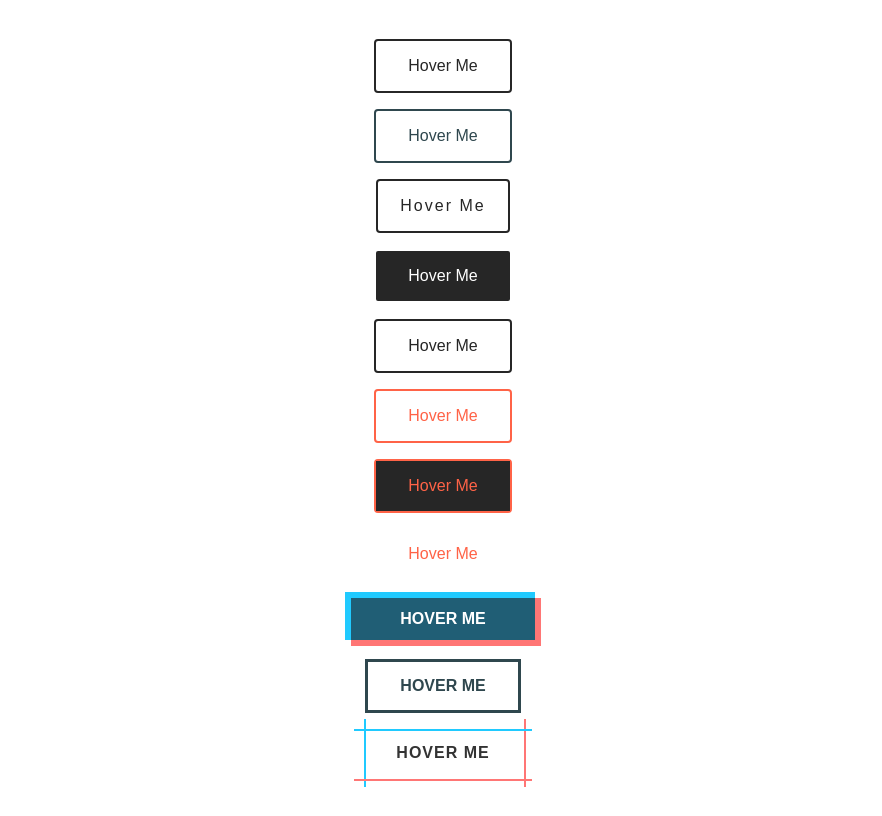
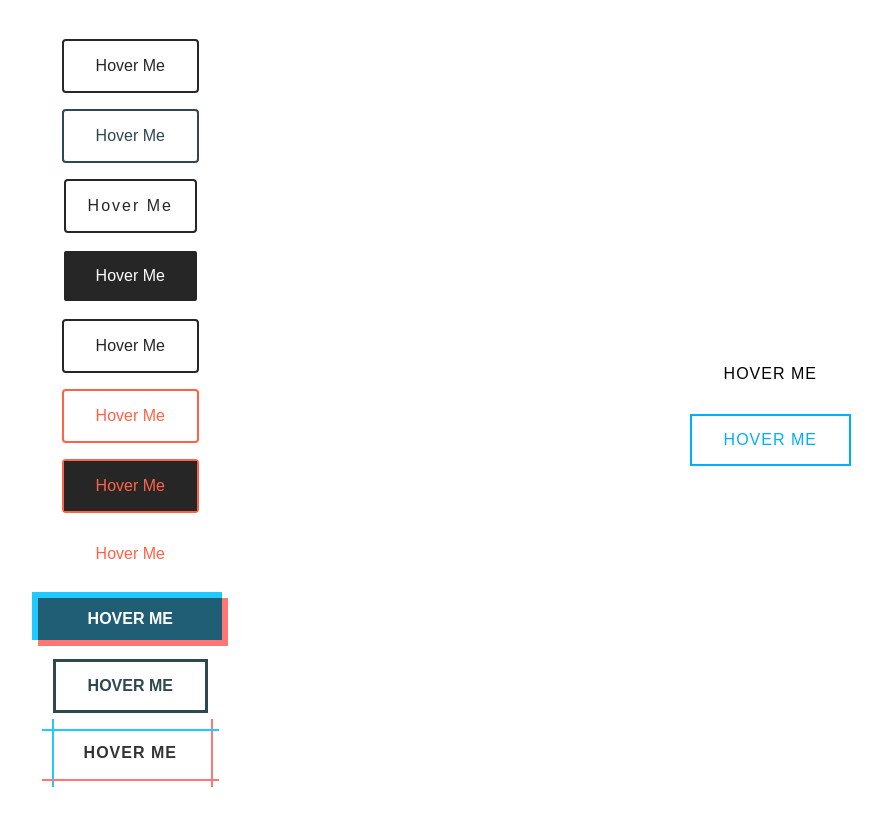
Before and after one commit to Rian-Shl/Creative-Buttons, a plain HTML site: page index.html in a window 1280 px wide. Shown: the whole page, without its empty margins (197-1079 px from the left). Drawn offline with Linux system fonts and the light colour scheme.

Commit message:
addd 2 new buttons

```diff
--- a/index.html
+++ b/index.html
@@ -20,6 +20,10 @@
     <a href="#" class="two-backgrounds">Hover Me</a>
     <a href="#" class="splitted"><span>Hover Me</span></a>
     <a href="#" class="border-swapping">Hover Me</a>
+    <button class="border-growing"><span></span>Hover Me</button>
+    <a href="#" class="wavy">
+        <div class="wave"></div>Hover Me
+    </a>
 
 </body>
 
--- a/style.css
+++ b/style.css
@@ -7,6 +7,7 @@ body {
     gap: 1rem;
     max-height: 100vh;
     flex-wrap: wrap;
+
 }
 
 /*  Rotating Button */
@@ -559,7 +560,7 @@ a.border-swapping:after {
     border-top: 2px solid #20caff;
     border-bottom: 2px solid #ff7675;
     transition: all 0.8s;
-
+    transition-delay: 0.2s;
 }
 
 a.border-swapping:hover:before{
@@ -569,3 +570,128 @@ a.border-swapping:hover:before{
 a.border-swapping:hover:after{
     transform: rotateX(180deg);
 }
+
+/* border-growing */
+button.border-growing {
+    background: transparent;
+    border: none;
+    position: relative;
+    text-transform: uppercase;
+    text-align: center;
+    font-size: 1rem;
+    line-height: 1rem;
+    padding: 1rem 2rem;
+    letter-spacing: 1px;
+    overflow: hidden;
+    cursor: pointer;
+}
+button.border-growing:before{
+    content: '';
+    position: absolute;
+    top: 0;
+    left: -100%;
+    width: 100%;
+    height: 2px;
+    background-color: #588796;
+    transition: all 0.3s;
+}
+
+button.border-growing:hover:before{
+    left: 0;
+}
+button.border-growing:after{
+    content: '';
+    position: absolute;
+    top: calc(100% - 2px);
+    left: 100%;
+    width: 100%;
+    height: 2px;
+    background-color: #588796;
+    transition: all 0.3s;
+}
+button.border-growing:hover:after{
+    left: 0;
+}
+
+button.border-growing span:before{
+    content: '';
+    position: absolute;
+    top: 100%;
+    left: 0;
+    width: 2px;
+    height: 100%;
+    background-color: #588796;
+    transition: all 0.3s;
+}
+
+button.border-growing:hover span:before {
+    top: 0;
+}
+button.border-growing span:after{
+    content: '';
+    position: absolute;
+    top: -100%;
+    left: calc(100% - 2px);
+    width: 2px;
+    height: 100%;
+    background-color: #588796;
+    transition: all 0.3s;
+}
+button.border-growing:hover span:after{
+    top: 0;
+}
+
+/* wavy */
+a.wavy {
+    text-decoration: none;
+    padding: 1rem 2rem;
+    font-size: 1rem;
+    font-family: sans-serif;
+    line-height: 1rem;
+    color: #00aeff;
+    letter-spacing: 1px;
+    border: 2px solid #00aeff;
+    text-transform: uppercase;
+    position: relative;
+    transition: all 0.5s;
+    transition-delay: 0.3s;
+    overflow: hidden;
+}
+
+a.wavy div.wave {
+    position: absolute;
+    width: 100%;
+    height: 100%;
+    left: 0;
+    top: calc(100% + 22px);
+    background-color: #00aeff;
+    transition: all 1s;
+    z-index: -1;
+
+}
+a.wavy div.wave:before {
+    content: '';
+    position: absolute;
+    top: -22px;
+    left: 0;
+    width: 100%;
+    height: 22px;
+    background: url('images/wave.png');
+    animation: wavy 0.5s linear infinite;
+}
+a.wavy:hover div.wave{
+    top: 0;
+}
+
+a.wavy:hover {
+    color: #fff;
+}
+
+@keyframes wavy {
+    0% {
+        background-position-x: 0;
+    }
+    100% {
+        background-position-x: 118px;
+    }
+}
```
Also changed, not shown: images/wave.png (added).
